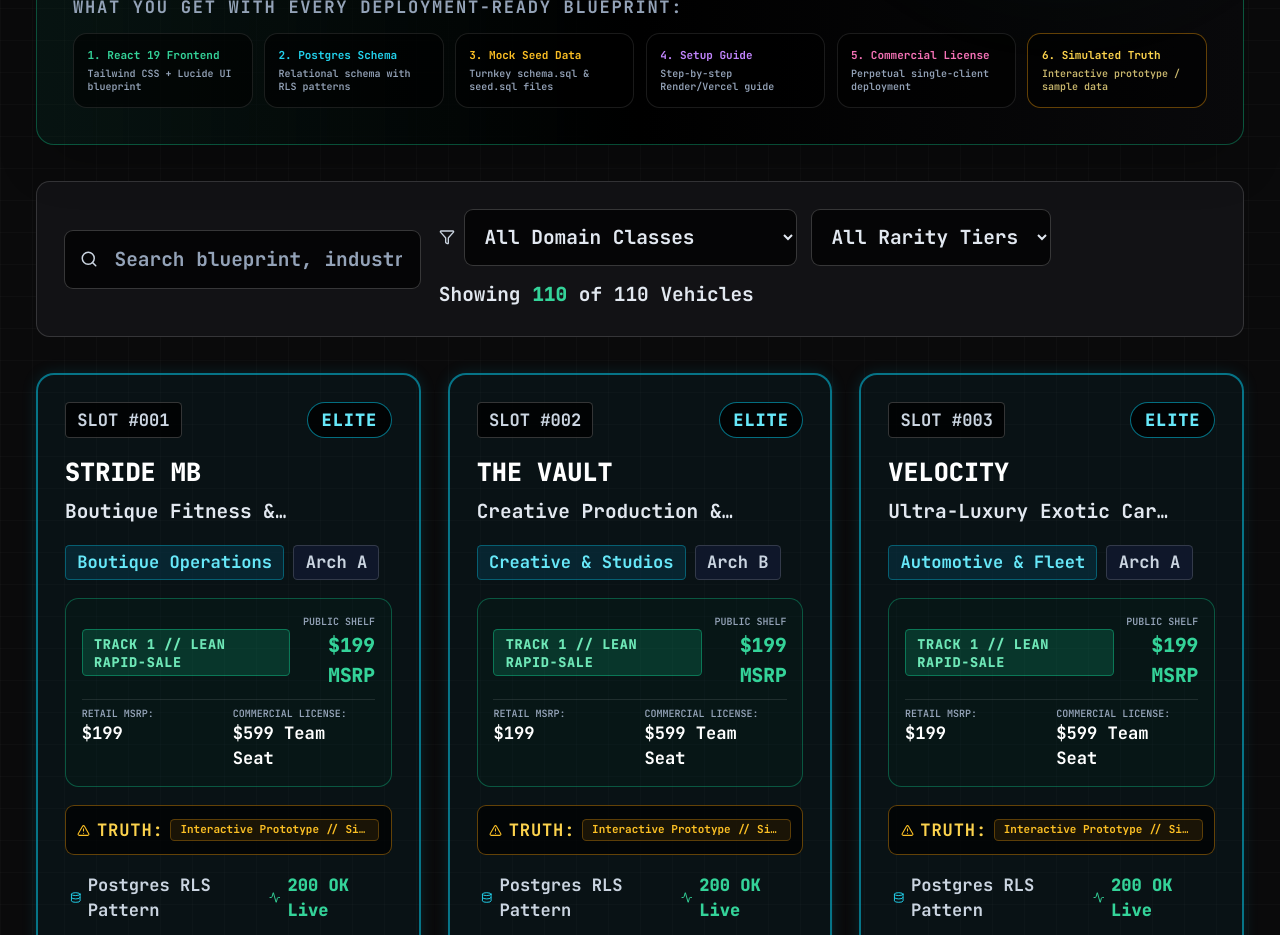
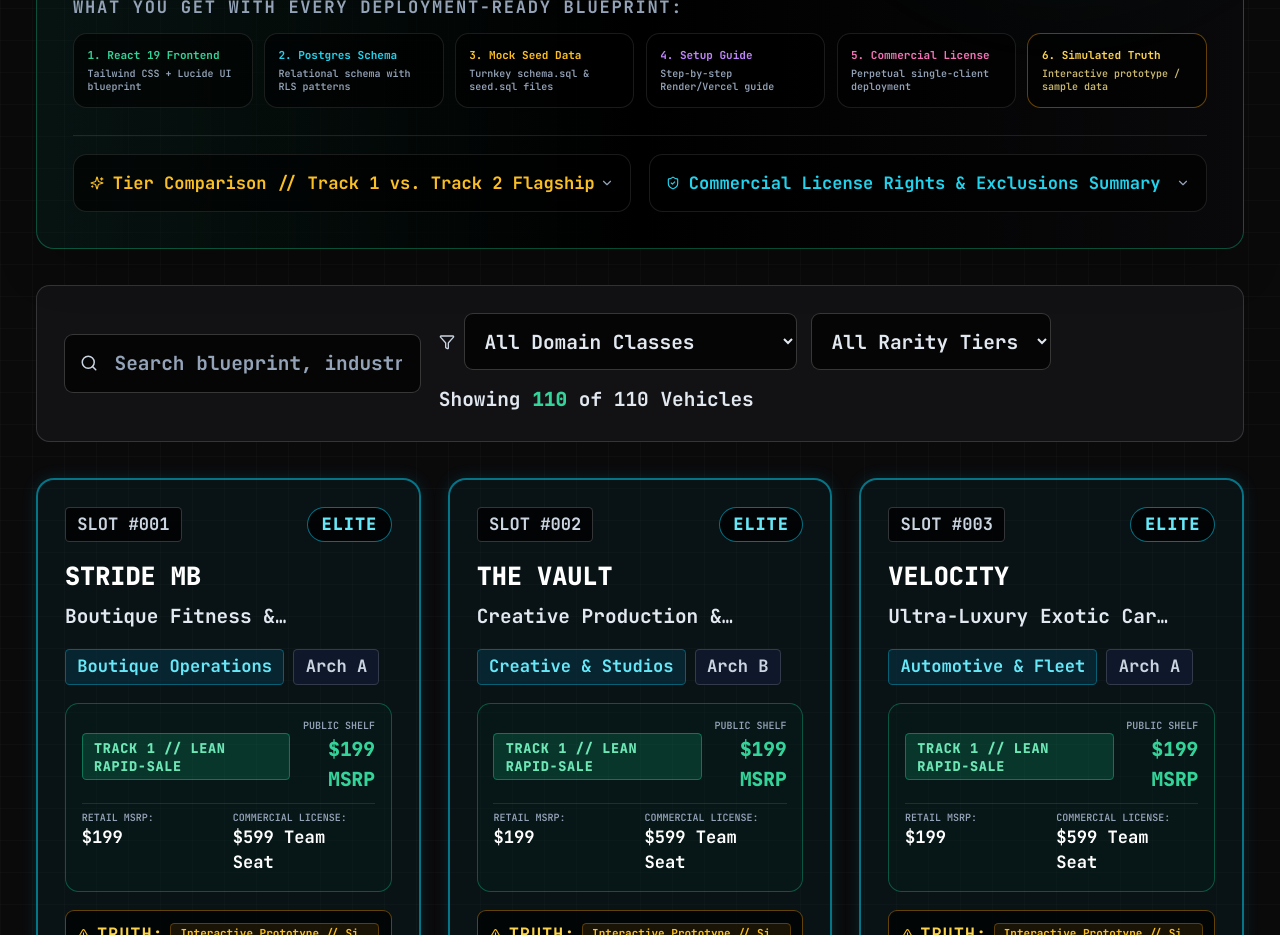
Before and after one commit to gcoinstash-cmd/ghost-factory-console, a React (Vite) app: page / in a window 1280 px wide. Shown: the part 2040-2975 px from the top of the page. Built offline with nearby package versions, Linux system fonts and the light colour scheme.

Commit message:
feat(polish): add flagship tier comparison and license rights summary drawers

```diff
--- a/src/components/GarageScreen.tsx
+++ b/src/components/GarageScreen.tsx
@@ -9,7 +9,8 @@ import {
   ChevronDown,
   Car,
   AlertTriangle,
-  Lock
+  Lock,
+  Sparkles
 } from 'lucide-react';
 import { ProductItem } from '../catalogData';
 import { NextBestActionBanner } from './NextBestActionBanner';
@@ -310,6 +311,55 @@ export const GarageScreen: React.FC<GarageScreenProps> = ({
             </div>
           </div>
         </div>
+
+        {/* Flagship Tier Comparison & Commercial License Summary (Dual Accordion) */}
+        <div className="pt-4 border-t border-white/10 grid grid-cols-1 md:grid-cols-2 gap-4 font-mono text-xs">
+          {/* Drawer 1: Track 1 vs Track 2 Flagship Breakdown */}
+          <details className="bg-black/60 border border-white/10 rounded-xl p-3.5 group">
+            <summary className="font-bold text-slate-200 cursor-pointer flex items-center justify-between text-xs select-none">
+              <span className="flex items-center gap-2 text-amber-400">
+                <Sparkles size={14} />
+                <span>Tier Comparison // Track 1 vs. Track 2 Flagship</span>
+              </span>
+              <ChevronDown size={14} className="group-open:rotate-180 transition-transform text-slate-400" />
+            </summary>
+            <div className="pt-3 mt-3 border-t border-white/10 space-y-2.5 text-slate-300 text-[11px] leading-relaxed">
+              <div className="bg-emerald-950/20 border border-emerald-500/30 p-2.5 rounded-lg space-y-1">
+                <strong className="text-emerald-400 block font-bold">Track 1 — Lean Rapid-Sale ($199 MSRP / $4,500 Anchor)</strong>
+                <p className="text-slate-300">Single-view interactive telemetry prototypes, PostgreSQL schema.sql and seed data. Built for rapid agency client adaptation and fast deployment.</p>
+              </div>
+              <div className="bg-amber-950/20 border border-amber-500/30 p-2.5 rounded-lg space-y-1">
+                <strong className="text-amber-400 block font-bold">Track 2 — Flagship Tier-1 SCADA ($1,500–$3,500 MSRP / $14,500 Anchor)</strong>
+                <p className="text-slate-300">8–15 interactive sub-panels, domain physics solvers (cryo, tokamak, EGS, aerodynamics), comprehensive operator journeys, and concept briefs.</p>
+              </div>
+            </div>
+          </details>
+
+          {/* Drawer 2: Commercial License Rights & Exclusion Summary */}
+          <details className="bg-black/60 border border-white/10 rounded-xl p-3.5 group">
+            <summary className="font-bold text-slate-200 cursor-pointer flex items-center justify-between text-xs select-none">
+              <span className="flex items-center gap-2 text-cyan-400">
+                <ShieldCheck size={14} />
+                <span>Commercial License Rights & Exclusions Summary</span>
+              </span>
+              <ChevronDown size={14} className="group-open:rotate-180 transition-transform text-slate-400" />
+            </summary>
+            <div className="pt-3 mt-3 border-t border-white/10 space-y-2 text-slate-300 text-[11px] leading-relaxed">
+              <div className="flex items-start gap-1.5 text-emerald-300">
+                <span className="font-bold">✓ INCLUDED:</span>
+                <span className="text-slate-300">Perpetual commercial client deployment, unlimited branding/reskinning, hosting freedom (Vercel/Render/AWS), zero royalties.</span>
+              </div>
+              <div className="flex items-start gap-1.5 text-red-300">
+                <span className="font-bold">✕ EXCLUDED:</span>
+                <span className="text-slate-300">Raw marketplace resale (ThemeForest/Gumroad/Etsy), competing template foundry bundles, master GhostFactoryOS/Aura & Grid brand/core IP transfer.</span>
+              </div>
+              <div className="flex items-start gap-1.5 text-amber-300">
+                <span className="font-bold">ℹ NOTICE:</span>
+                <span className="text-slate-300">License grant only (not micro-APA ownership transfer unless contracted via formal APA). Sample/simulated data used for technical demonstration.</span>
+              </div>
+            </div>
+          </details>
+        </div>
       </section>
 
       {/* FILTER & SEARCH CONTROL CONSOLE */}
```
Also changed, not shown: 5 other files (tests, documents, lock files or other folders).
